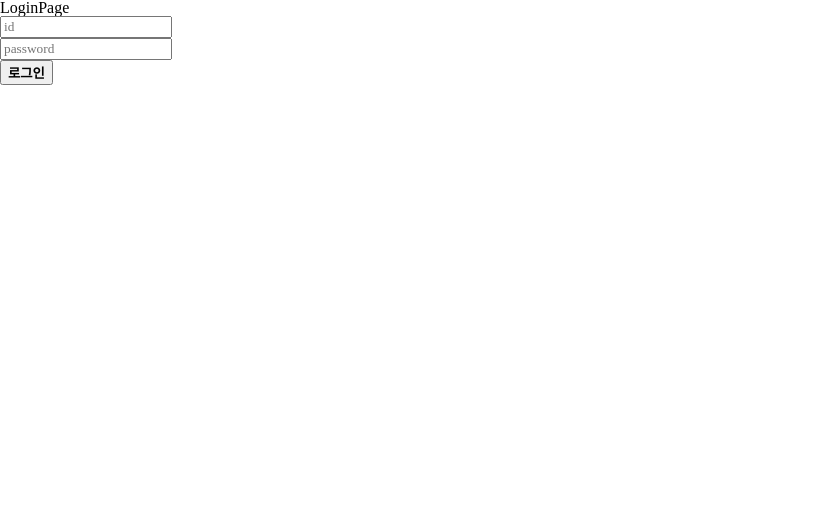
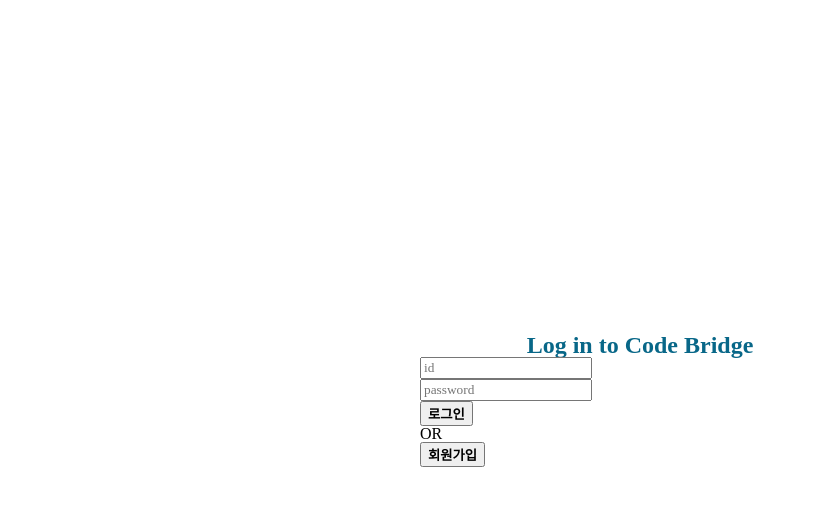
Before and after one commit to BaikJinHyeock/CodeBridge_Front, a React (Create React App) app: page /Login in a window 1280 px wide. Shown: the top 506 px of the page, without its empty margins (0-816 px from the left). Built offline with nearby package versions, Linux system fonts and the light colour scheme; a web font is replaced by a local one.

Commit message:
백진혁_ClassWrite페이지 작성

```diff
--- /dev/null
+++ b/src/SCSS/pages/_login.module.scss
@@ -0,0 +1,21 @@
+@import "../abstracts/variables";
+
+.wrap_container {
+  display: flex;
+  height: 100vh;
+  align-items: center;
+  //   justify-items: center;
+
+  .input_box {
+    width: 100%;
+    max-width: 440px;
+    margin: 0 auto;
+
+    h1 {
+      font-size: 24px;
+      font-weight: 600;
+      color: $sub-color;
+      text-align: center;
+    }
+  }
+}
--- a/src/components/Login.jsx
+++ b/src/components/Login.jsx
@@ -1,12 +1,22 @@
 import React from "react";
+
+import style from "../SCSS/pages/_login.module.scss";
 
 const Login = () => {
   return (
-    <div>
-      <h1>LoginPage</h1>
-      <input type="text" placeholder="id"></input> <br />
-      <input type="password" placeholder="password"></input> <br />
-      <button type="submit">로그인</button>
+    <div className={style.wrap_container}>
+      <div className={style.input_box}>
+        <h1>Log in to Code Bridge</h1>
+        <input type="text" placeholder="id"></input> <br />
+        <input type="password" placeholder="password"></input> <br />
+        <button type="submit">로그인</button>
+        <div className={style.division_line}>
+          <div>
+            <span>OR</span>
+          </div>
+        </div>
+        <button type="submit">회원가입</button>
+      </div>
     </div>
   );
 };
--- a/src/components/Main.jsx
+++ b/src/components/Main.jsx
@@ -1,11 +1,11 @@
 import React from "react";
 import { Link } from "react-router-dom";
 
-import main from "../SCSS/pages/_main.module.scss";
+import style from "../SCSS/pages/_main.module.scss";
 
 const Main = () => {
   return (
-    <div className={main.wrap_container}>
+    <div className={style.wrap_container}>
       <button>
         <Link to={"Login"}>로그인</Link>
       </button>
```
Also changed, not shown: src/components/ClassWrite.jsx (added, +20 -0 lines).
